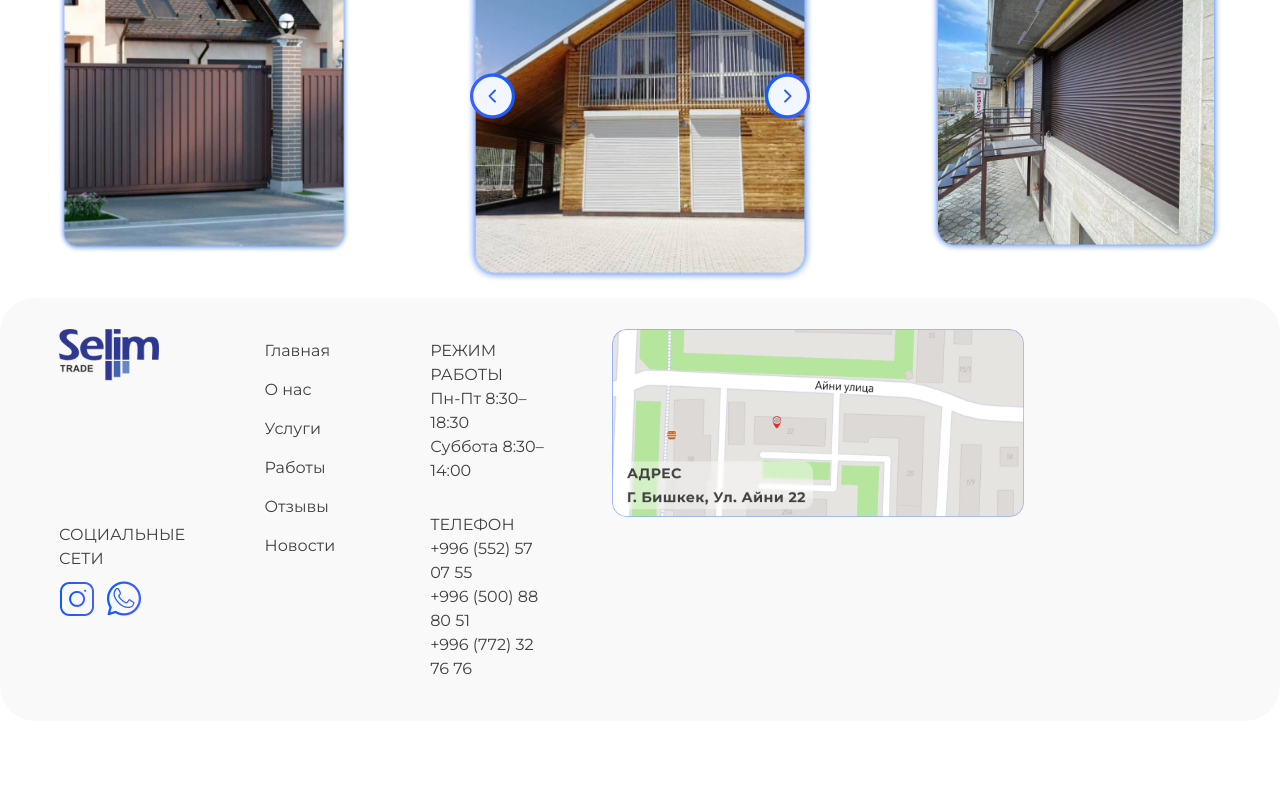
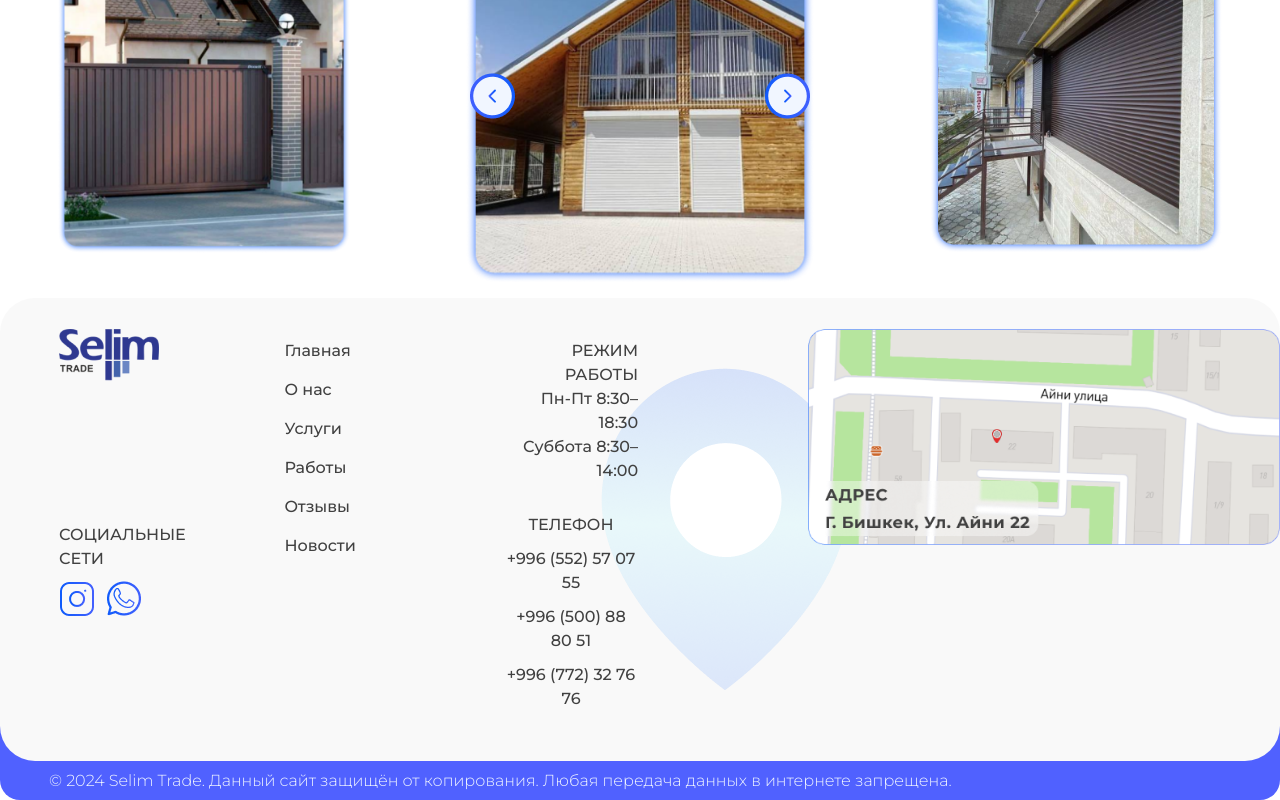
Before and after one commit to luchok22/selim-trade, a Next.js app: page / in a window 1280 px wide. Shown: the part 1396-2196 px from the top of the page. Before the commit the page ends 2117 px from the top, so only its background shows below. Built offline with nearby package versions, Linux system fonts and the light colour scheme.

Commit message:
finished footer

```diff
--- a/src/app/page.tsx
+++ b/src/app/page.tsx
@@ -5,12 +5,10 @@ import Footer from "@/components/Footer/Footer";
 export default function Home() {
   return (
     <>
-
-    <OurTeam/>
+      <OurTeam />
       <Advantages />
       <OurWorks />
-      <Footer/>
-
+      <Footer />
     </>
   );
 }
--- a/src/components/Footer/Footer.module.scss
+++ b/src/components/Footer/Footer.module.scss
@@ -1,25 +1,27 @@
 @import "../../app/globalVariables.scss";
 
-.nav {
+.footer {
   display: flex;
+  position: relative;
+  z-index: 2;
+
   justify-content: center;
   width: 100%;
   margin-top: 15px;
 
-  .navbar {
-    // display: flex;
+  .footer__inner {
+    margin: 0 auto;
+    background: rgba(249, 249, 249, 1) url("../../assets/Footer/map-pin.png")
+      no-repeat;
     justify-content: center;
     align-items: center;
     width: 100%;
-    background: rgba(249, 249, 249, 1);
     color: $black;
     border-radius: 35px;
+    background-position: 59% 50%;
 
-    .nav__container {
+    .footer__container {
       display: flex;
-
-
-      width: 80%;
 
       .left_side {
         padding-left: 59px;
@@ -28,7 +30,7 @@
 
         .socialText {
           padding-top: 142px;
-
+          font-weight: 500;
         }
       }
       .social {
@@ -38,13 +40,10 @@
         padding-bottom: 31px;
       }
 
-      .nav__ul {
+      .footer__ul {
         padding-left: 70px;
         padding-top: 41px;
-
-        // justify-content: space-between;
-        // align-items: center;
-        // width: 50%;
+        font-weight: 500;
 
         li {
           text-decoration: none;
@@ -59,24 +58,50 @@
     }
     .contacts {
       padding-top: 41px;
-        padding-left: 95px;
-        width: 266px;
+      padding-left: 148px;
+      width: 313px;
 
-        .up_side{
-
+      .up_side {
         padding-bottom: 30px;
-
+        text-align: right;
+        font-weight: 500;
       }
       .down_side {
         display: flex;
+        font-weight: 500;
+        text-align: center;
         flex-direction: column;
         padding-bottom: 40px;
-
+        p {
+          padding-bottom: 10px;
         }
-      }
-      .maps_navigation{
-        padding-top: 31px;
-        padding-left: 61px;
+        a {
+          padding-bottom: 10px;
         }
       }
     }
+    .maps_navigation {
+      padding-top: 31px;
+      padding-left: 170px;
+    }
+  }
+  .footerStripe {
+    position: absolute;
+    height: 126px;
+    bottom: -39px;
+    left: 0;
+    width: 100%;
+    background-color: $color2;
+    padding: 10px;
+    text-align: left;
+    z-index: -1;
+    border-radius: 20px;
+    p {
+      font-weight: 300;
+      font-size: 16px;
+      color: rgba(241, 246, 255, 1);
+      padding-top: 85px;
+      padding-left: 39px;
+    }
+  }
+}
--- a/src/components/Footer/Footer.tsx
+++ b/src/components/Footer/Footer.tsx
@@ -7,14 +7,16 @@ import map from "../../assets/Footer/map.png"
 import Link from "next/link";
 import Image from "next/image";
 
+const current_year = new Date().getFullYear();
+
 const Footer: FC = () => {
   const menuItems = [
     { title: "Главная", url: "/" },
-    { title: "О нас", url: "/services" },
+    { title: "О нас", url: "/AboutUs" },
     { title: "Услуги", url: "/services" },
-    { title: "Работы", url: "/news" },
-    { title: "Отзывы", url: "/WeWork" },
-    { title: "Новости", url: "/WeWork" },
+    { title: "Работы", url: "/Work" },
+    { title: "Отзывы", url: "/Reviews" },
+    { title: "Новости", url: "/News" },
   ];
   const menuItemsMap = useMemo(
     () =>
@@ -26,10 +28,11 @@ const Footer: FC = () => {
     []
   );
 
+
   return (
-    <nav className={scss.nav}>
-      <div className={scss.navbar}>
-        <div className={scss.nav__container}>
+    <footer className={scss.footer}>
+      <div className={scss.footer__inner}>
+        <div className={scss.footer__container}>
           <div className={scss.left_side}>
             <Image src={logo} alt="logo" width={100} />
             <p className={scss.socialText}>СОЦИАЛЬНЫЕ СЕТИ</p>
@@ -48,7 +51,7 @@ const Footer: FC = () => {
               </Link>
             </div>
           </div>
-          <ul className={scss.nav__ul}>{menuItemsMap}</ul>
+          <ul className={scss.footer__ul}>{menuItemsMap}</ul>
           <div className={scss.contacts}>
             <div className={scss.up_side}>
                 <p>РЕЖИМ РАБОТЫ</p>
@@ -72,7 +75,11 @@ const Footer: FC = () => {
           </div>
         </div>
       </div>
-    </nav>
+      <div className={scss.footerStripe}>
+    <p>© {current_year} Selim Trade. Данный сайт защищён от копирования. Любая передача данных в интернете запрещена.</p>
+  </div>
+    </footer>
+
   );
 };
 
```
Lines whose indentation alone changed are shown as unchanged.
